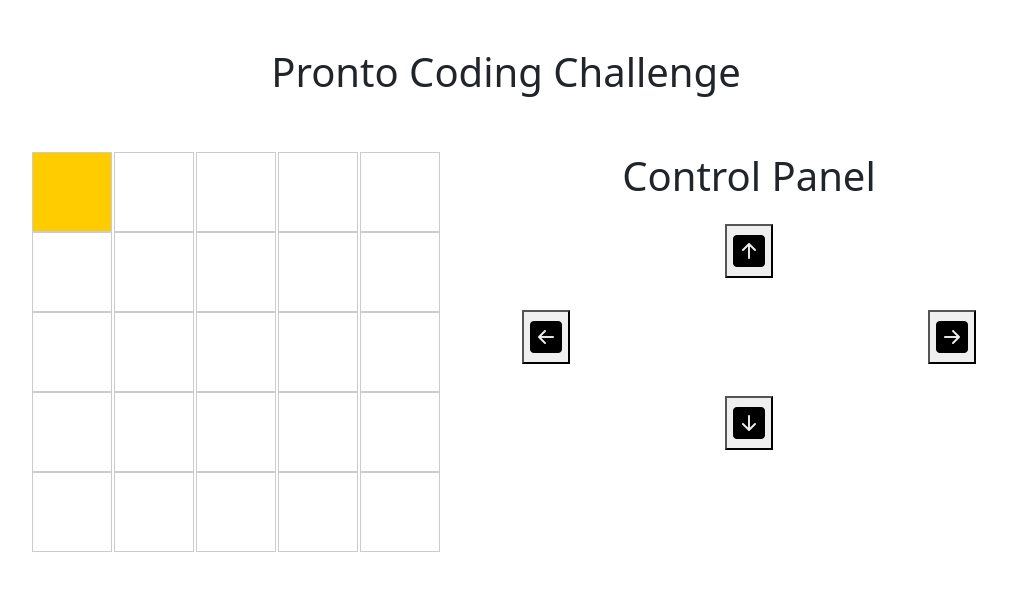
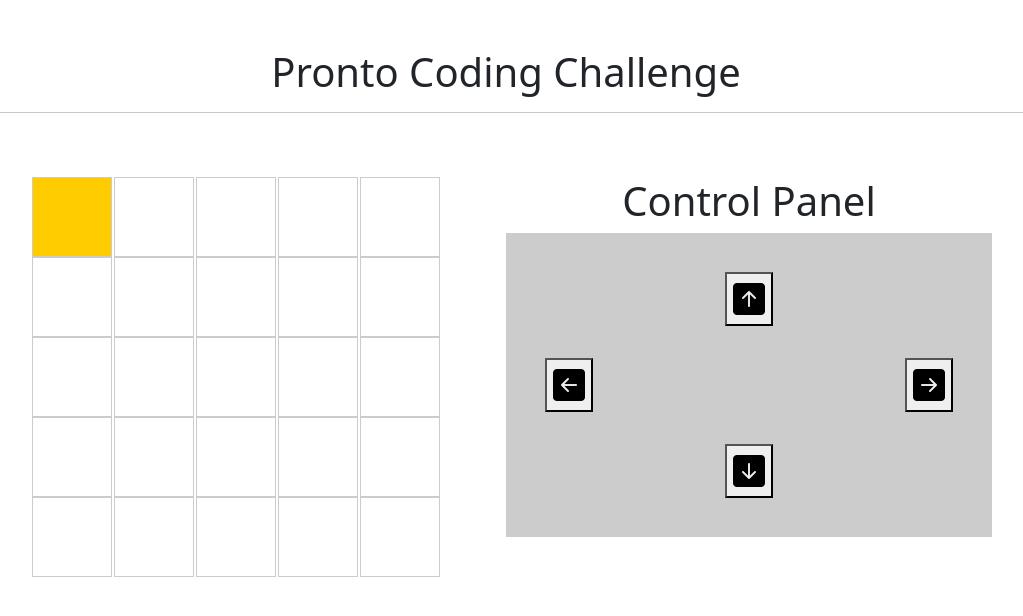
Before and after one commit to senuravihanjayadeva/coding-challange, a React (Create React App) app: page / in a window 1280 px wide. Shown: the top 616 px of the page, without its empty margins (134-1157 px from the left). Built offline with nearby package versions, Linux system fonts and the light colour scheme.

Commit message:
Minor Style Changes

```diff
--- a/src/App.jsx
+++ b/src/App.jsx
@@ -12,6 +12,7 @@ const App = () => {
   return (
     <div className="container p-5">
       <h1 className="text-center">Pronto Coding Challenge</h1>
+      <hr/>
       <div className="row p-5">
         <div className="col-lg-6 col-md-12 col-sm-12">
           <Grid positionChange={positionChange} position={position} />
--- a/src/component/Grid.component.jsx
+++ b/src/component/Grid.component.jsx
@@ -29,8 +29,18 @@ function Grid({ position, positionChange }) {
           data-testid={`cell-${x}-${y}`}
           aria-label={`cell-${x}-${y}`}
           className={`cell ${position.x === x && position.y === y ? 'robot' : ''}`}
-          onClick={() => teleportRobot(x, y)}
-        ></div>
+          onClick={() => teleportRobot(x, y)}>
+          {position.x === x && position.y === y && (
+            <FadeLoader
+              color={'black'}
+              loading={loading}
+              size={50}
+              aria-label="Loading Spinner"
+              data-testid="loader"
+              className="loader-spinner"
+            />
+          )}
+        </div>
       );
     }
     grid.push(<div key={x}>{row}</div>);
@@ -38,17 +48,7 @@ function Grid({ position, positionChange }) {
 
   return (
     <div>
-      <div className="grid">
-        {grid}
-        <FadeLoader
-          color={'blue'}
-          loading={loading}
-          size={50}
-          aria-label="Loading Spinner"
-          data-testid="loader"
-          className="loader-spinner"
-        />
-      </div>
+      <div className="grid">{grid}</div>
     </div>
   );
 }
--- a/src/component/NavigationController.component.jsx
+++ b/src/component/NavigationController.component.jsx
@@ -28,7 +28,7 @@ function NavigationController({ position, positionChange }) {
   return (
     <React.Fragment>
       <h1 className="text-center">Control Panel</h1>
-      <div className="row">
+      <div className="row control-panel">
         <div className="col-12 text-center p-3">
           <button aria-label="up-button" onClick={() => moveRobot('up')}>
             <i className="bi bi-arrow-up-square-fill navigation-icon"></i>
--- a/src/index.css
+++ b/src/index.css
@@ -23,3 +23,8 @@
 .navigation-icon {
   font-size: xx-large;
 }
+
+.control-panel{
+  background-color: #ccc;
+  padding: 5%;
+}
```
